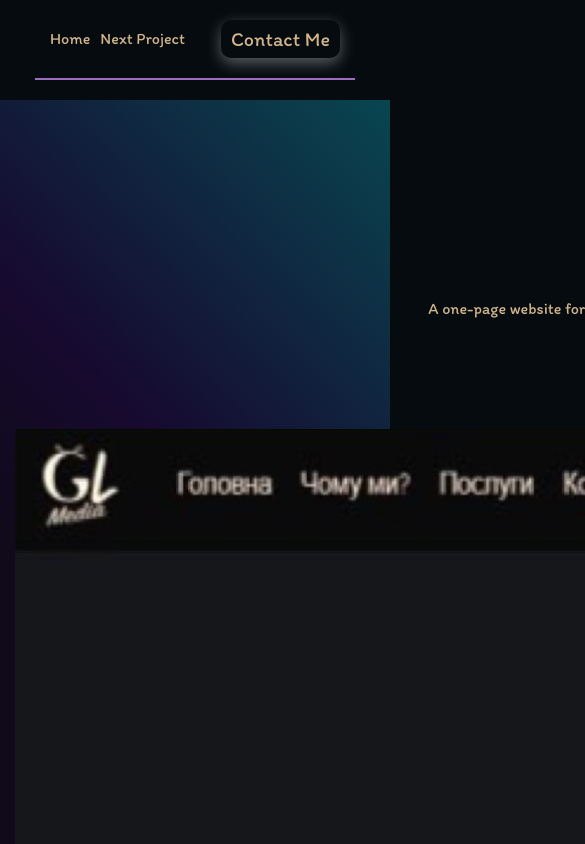
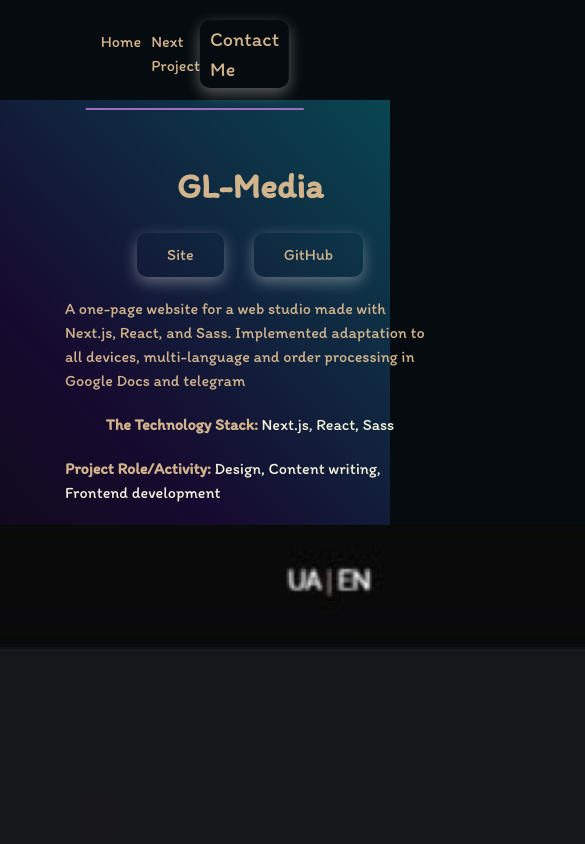
Before and after one commit to vchumack/portfolio, a Next.js app: page /projects/gl_media in a window 390 px wide. Shown: the top 844 px of the page, 585 px wide, since content can reach past the window. Built offline with nearby package versions, Linux system fonts and the light colour scheme.

Commit message:
fix mobile in Path section

```diff
--- a/src/components/path/Path.module.scss
+++ b/src/components/path/Path.module.scss
@@ -117,11 +117,11 @@
    transform: translateX(-50%);
    z-index: -1;
 
-   border: 3px solid $light-bg-color;
+   border: 2px solid $light-bg-color;
 
 
    @include media("desktop") {
-      border: 4px solid $light-bg-color;
+      border: 3px solid $light-bg-color;
    }
 
 }
--- a/src/styles/globals.scss
+++ b/src/styles/globals.scss
@@ -119,16 +119,18 @@
 .container {
   margin: 0px auto;
   padding: 0px 15px;
-  width: $mobile;
+  // width: 100%;
+  max-width: 500px;
 
 
   @include media("tablet") {
+    padding: 0px 30px;
     width: $tablet;
-    padding: 0px 30px;
+    max-width: none;
 
     @include media("desktop") {
+      padding: 0px 100px;
       width: $desktop;
-      padding: 0px 100px;
     }
   }
 }
```
